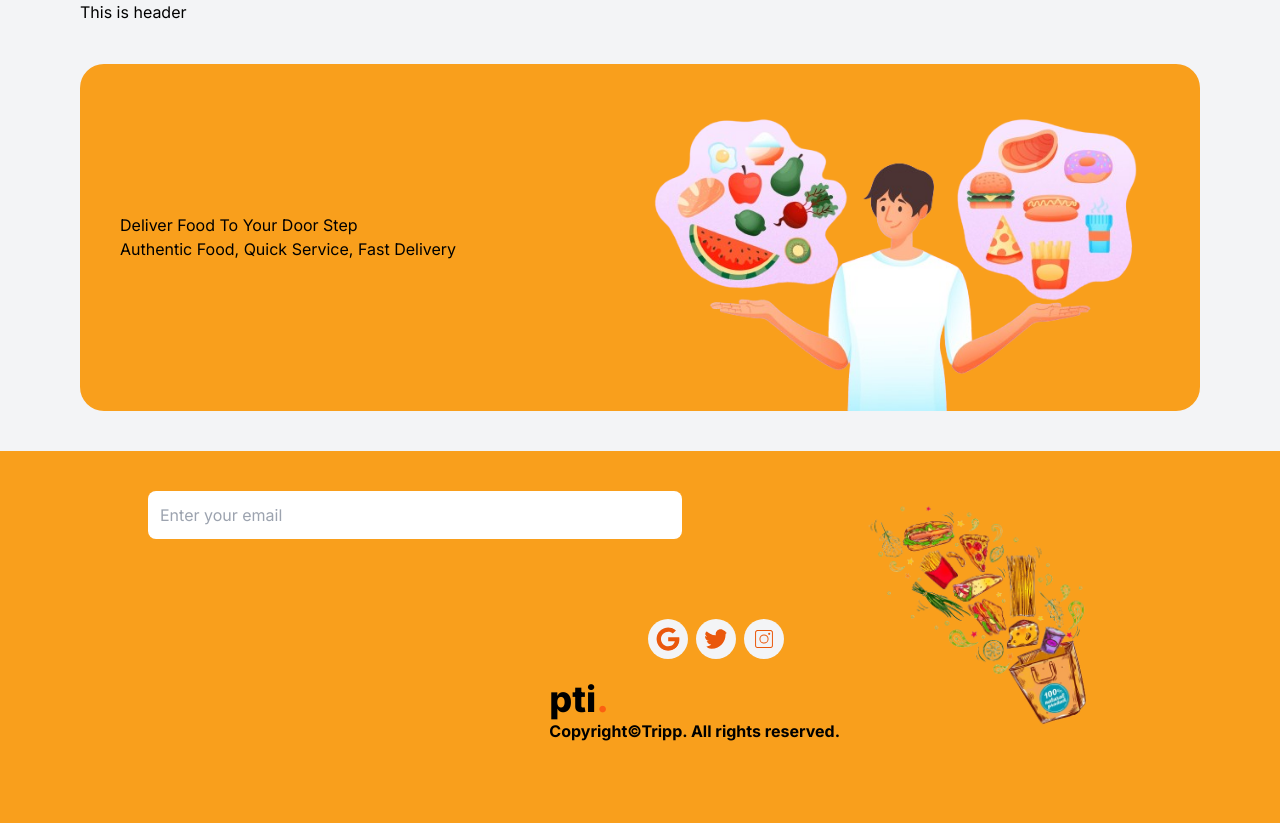
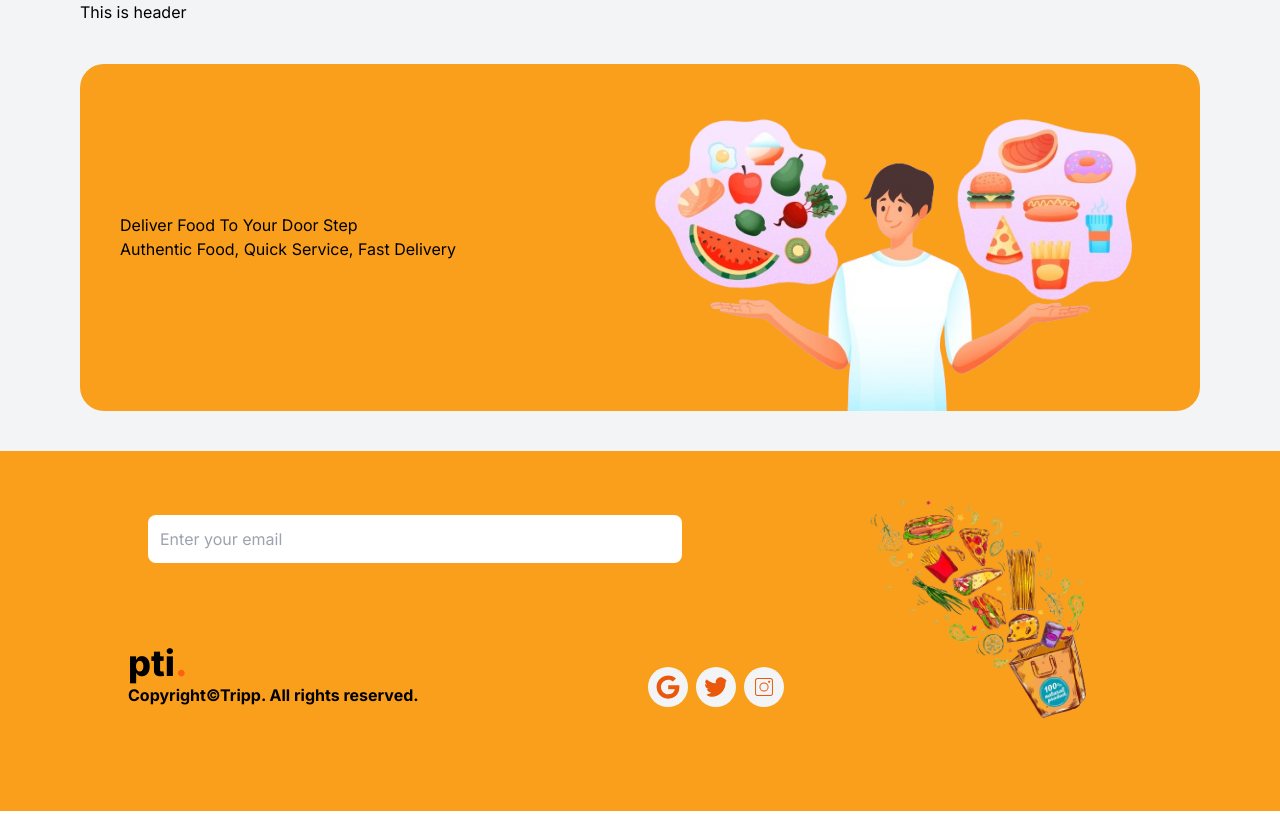
Before and after one commit to abuhasanmahmud/QT-dotnet-task, a Next.js app: page / in a window 1280 px wide. Built offline with nearby package versions, Linux system fonts and the light colour scheme.

Commit message:
feat(V-1) footer desktop version done

```diff
--- a/app/components/Footer.jsx
+++ b/app/components/Footer.jsx
@@ -19,7 +19,7 @@ const Footer = () => {
             </button>
           </div>
 
-          <div className=" flex flex-col-reverse justify-center items-center gap-12 sm:flex  sm:items-end sm:justify-between sm:gap-5 sm:mt-20">
+          <div className=" sm:flex sm:flex-row  sm:items-end sm:justify-between sm:gap-5 sm:mt-20 flex flex-col-reverse justify-center items-center gap-12 ">
             <div className="">
               <p className="text-4xl font-extrabold  ">
                 pti<span style={{ color: "#FC6011" }}>.</span>
```
